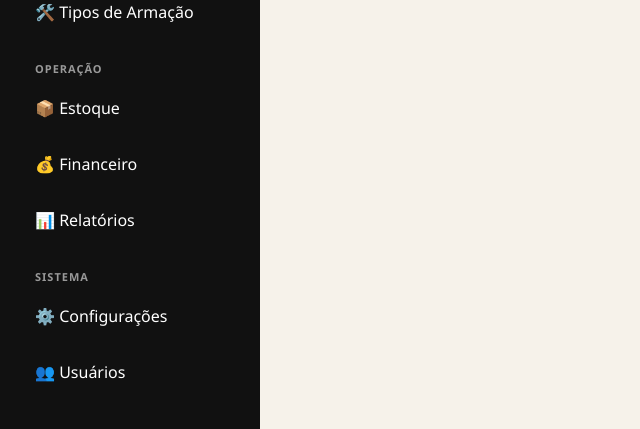
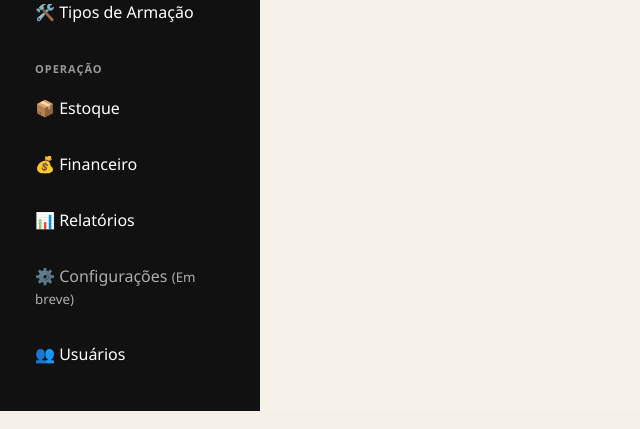
Before and after one commit to paulo-vsfreitas/erp-helvi-distribuidora, a Django app: page /catalogo/colecoes/nova/ in a window 1280 px wide. Shown: the part 709-1138 px from the top of the page, without its empty margins (0-640 px from the left). Run offline with Django 5.2, Linux system fonts and the light colour scheme; the visitor is signed in with stand-in values (Sample User, id 1).

Commit message:
refactor: ajusta menu de configurações e navegação

```diff
--- a/core/templates/core/base.html
+++ b/core/templates/core/base.html
@@ -115,17 +115,14 @@
             {% endif %}
         {% endif %}
 
-            {% if permissoes.configuracoes or permissoes.usuarios %}
-
-                <div class="menu-section">
-                    SISTEMA
-                </div>
-
-                {% if permissoes.configuracoes %}
-                    <a href="#">
-                        ⚙️ Configurações
-                    </a>
-                {% endif %}
+            {% if permissoes.configuracoes %}
+                <a href="javascript:void(0);"
+                    class="menu-disabled"
+                     title="Módulo em desenvolvimento">
+                     ⚙️ Configurações
+                    <small class="text-muted">(Em breve)</small>
+                </a>
+            {% endif %}
 
                 {% if permissoes.usuarios %}
                     <a href="{% url 'usuarios:lista_usuarios' %}">
@@ -133,7 +130,7 @@
                     </a>
                 {% endif %}
 
-            {% endif %}
+
 
         </nav>
 
--- a/static/css/sidebar.css
+++ b/static/css/sidebar.css
@@ -40,3 +40,9 @@
     letter-spacing:1px;
     font-weight:bold;
 }
+
+.menu-disabled {
+    opacity: .65;
+    cursor: not-allowed;
+    pointer-events: none;
+}
```
